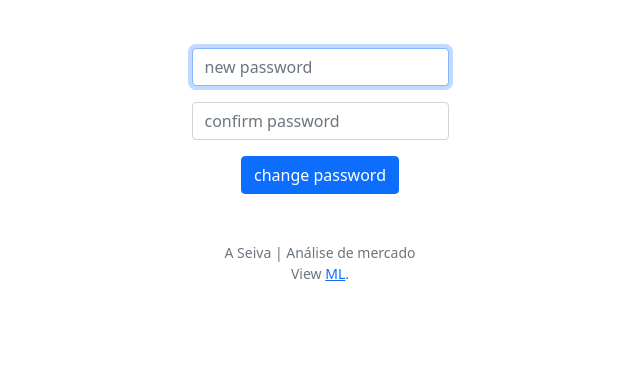
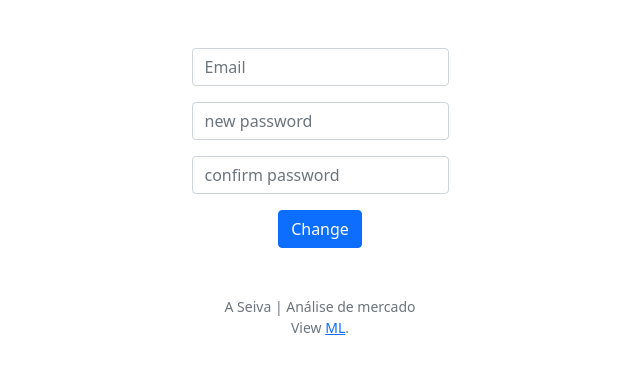
Before and after one commit to bluisfernandes/flask_session, a Flask app: template app/templates/password.html in a window 1280 px wide. Shown: the part 76-450 px from the top of the page, without its empty margins (320-960 px from the left). Run offline with Flask 2, Linux system fonts and the light colour scheme; the template is opened without the code that fills it: values that come from a table or form of the project are taken from there, others are empty; parts of the project's set-up code (start-up, migrations or seed data) failed here and were passed over.

Commit message:
add change password

```diff
--- a/app/__init__.py
+++ b/app/__init__.py
@@ -23,7 +23,7 @@ app.config['TEMPLATES_AUTO_RELOAD'] = True
 
 bcrypt = Bcrypt(app)
 
-from .forms import LoginForm, RegisterForm
+from .forms import LoginForm, RegisterForm, PasswordForm
 from .helpers import apology, login_required, login_admin_required
 
 
@@ -94,14 +94,22 @@ def routes():
     links = [link.rule for link in app.url_map.iter_rules() if "GET" in link.methods]
     return render_template('routes.html', links=sorted(links))
 
-@app.route('/password/', methods=['POST', 'GET'])
-@login_required
+@app.route('/password', methods=['POST', 'GET'])
+@login_admin_required
 def password():
-    if request.method == 'POST':
-        flash('Change password. TODO')
+    form = PasswordForm()
+    if form.validate_on_submit():
+        email = {"email": form.email.data}
+        user_id = requests.get(f'{api_uri}/users', params=email).json()["users"][0]["id"]
+        hashed_pw = bcrypt.generate_password_hash(form.password.data).decode('utf-8')
+        update_password = {
+                'password': hashed_pw
+                }
+        requests.put(f'{api_uri}/user/{user_id}', json=update_password)
+        flash('Password changed')
         return redirect(url_for('index'))
     else:
-        return render_template('password.html')
+        return render_template('password.html', form=form)
 
 
 @app.route('/userlist', methods=['GET'])
--- a/app/forms.py
+++ b/app/forms.py
@@ -26,3 +26,15 @@ class LoginForm(FlaskForm):
     password = PasswordField('password', validators=[DataRequired()])
     remember = BooleanField('remember Me')
     submit = SubmitField('Login')
+
+
+class PasswordForm(FlaskForm):
+    email = EmailField('email', validators=[DataRequired(), Email()])
+    password = PasswordField('password', validators=[DataRequired()])
+    conf_password = PasswordField('confirm password', validators=[DataRequired(), EqualTo('password')])
+    submit = SubmitField('Change')
+
+    def validate_email(self, email):
+        user = requests.get(f'{api_uri}/users', params={"email":email.data}).json()['users']
+        if not user:
+            raise ValidationError('email not found')
--- a/app/templates/password.html
+++ b/app/templates/password.html
@@ -1,18 +1,52 @@
 {% extends "layout.html" %}
 
-{% block title %}
-    Change password
-{% endblock %}
+{% block title %} Change Password {% endblock %}
 
 {% block main %}
+    {{ form.hidden_tag() }}
     <form action="/password" method="post">
+        {{ form.hidden_tag() }}
+
         <div class="form-group">
-            <input class="form-control" autofocus name="password" placeholder="new password" type="password">
+          {% if form.email.errors %}
+            {{ form.email(class="form-control is-invalid",  placeholder="Email") }}
+            <div class='invalid-feedback'>
+              {% for error in form.email.errors %}
+                <span>{{ error }}</span>
+              {% endfor %}
+            </div>
+          {% else %}
+            {{ form.email(class="form-control",  placeholder="Email") }}
+          {% endif %}
         </div>
+
         <div class="form-group">
-            <input class="form-control" name="confirmation" placeholder="confirm password" type="password">
+          {% if form.password.errors %}
+            {{ form.password(class="form-control is-invalid",  placeholder="new password") }}
+            <div class='invalid-feedback'>
+              {% for error in form.password.errors %}
+                <span>{{ error }}</span>
+              {% endfor %}
+            </div>
+          {% else %}
+            {{ form.password(class="form-control",  placeholder="new password") }}
+          {% endif %}
         </div>
-        <button class="btn btn-primary" type="submit">change password</button>
+
+        <div class="form-group">
+          {% if form.conf_password.errors %}
+            {{ form.conf_password(class="form-control is-invalid",  placeholder="confirm password") }}
+            <div class='invalid-feedback'>
+              {% for error in form.conf_password.errors %}
+                <span>{{ error }}</span>
+              {% endfor %}
+            </div>
+          {% else %}
+            {{ form.conf_password(class="form-control",  placeholder="confirm password") }}
+          {% endif %}
+        </div>
+          {{ form.submit(class="btn btn-primary") }}
     </form>
 
+
 {% endblock %}
```
